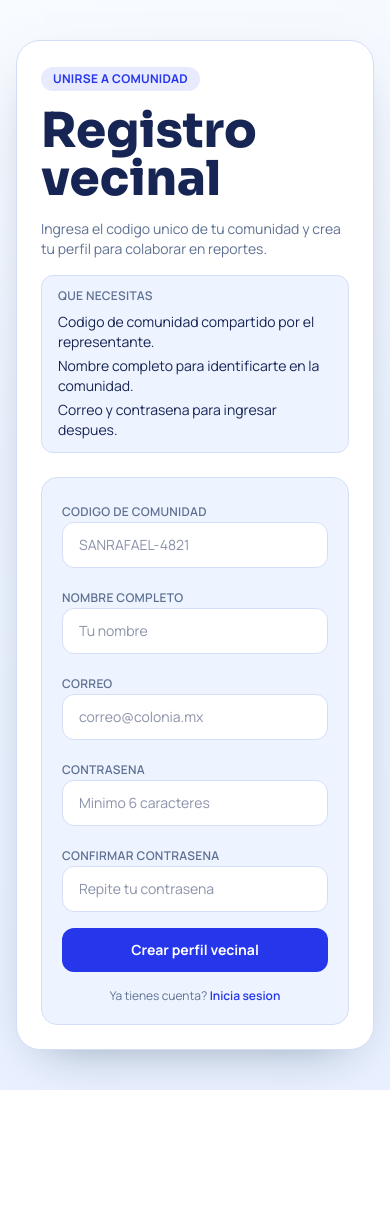
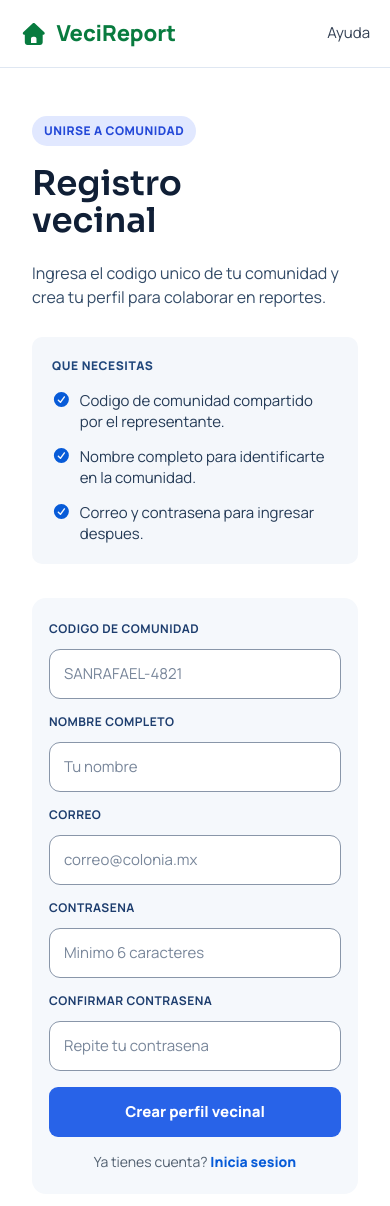
Before and after one commit to RaulHG-Dev/VeciReport, a React (Vite) app: page /unirse in a window 390 px wide. Shown: the top 1206 px of the page. Before the commit the page ends 1090 px from the top, so only its background shows below. Built offline with nearby package versions, Linux system fonts and the light colour scheme.

Commit message:
style: se cambia estilo de páginas login/registro vecinal

```diff
--- a/src/pages/public/JoinColonyPage.tsx
+++ b/src/pages/public/JoinColonyPage.tsx
@@ -1,5 +1,6 @@
 import { useState, type FormEvent } from 'react'
 import { Link, useNavigate, useSearchParams } from 'react-router-dom'
+import { CheckIcon, HomeIcon } from '../../components/ui/Icons'
 
 interface NeighborRegisterForm {
   colonyCode: string
@@ -53,99 +54,98 @@ export const JoinColonyPage = () => {
   }
 
   return (
-    <main className="min-h-screen px-4 py-10 sm:px-6 lg:px-12">
-      <section className="mx-auto grid max-w-4xl gap-6 rounded-3xl border border-border bg-surface p-6 shadow-soft lg:grid-cols-[1fr_1fr] lg:p-10">
-        <div className="space-y-4">
-          <p className="inline-flex rounded-full bg-secondary/10 px-3 py-1 text-xs font-bold uppercase tracking-wide text-secondary">
-            Unirse a comunidad
-          </p>
-          <h1 className="font-display text-5xl font-extrabold text-tertiary">Registro vecinal</h1>
-          <p className="text-sm text-muted">
+    <main className="join-page">
+      <header className="join-header"><Link to="/" className="join-brand"><HomeIcon /> VeciReport</Link><Link to="/login" className="join-help">Ayuda</Link></header>
+      <section className="join-shell">
+        <div className="join-intro">
+          <p className="join-eyebrow">Unirse a comunidad</p>
+          <h1>Registro<br />vecinal</h1>
+          <p className="join-description">
             Ingresa el codigo unico de tu comunidad y crea tu perfil para colaborar en reportes.
           </p>
-          <div className="rounded-xl border border-border bg-background px-4 py-3">
-            <p className="text-xs font-semibold uppercase tracking-wide text-muted">Que necesitas</p>
-            <ul className="mt-2 space-y-1 text-sm text-tertiary">
-              <li>Codigo de comunidad compartido por el representante.</li>
-              <li>Nombre completo para identificarte en la comunidad.</li>
-              <li>Correo y contrasena para ingresar despues.</li>
+          <div className="join-requirements">
+            <p>Que necesitas</p>
+            <ul>
+              <li><CheckIcon /> Codigo de comunidad compartido por el representante.</li>
+              <li><CheckIcon /> Nombre completo para identificarte en la comunidad.</li>
+              <li><CheckIcon /> Correo y contrasena para ingresar despues.</li>
             </ul>
           </div>
         </div>
 
-        <form onSubmit={handleSubmit} className="space-y-4 rounded-2xl border border-border bg-background p-5">
+        <form onSubmit={handleSubmit} className="join-form">
           <label className="block space-y-1">
-            <span className="text-xs font-semibold uppercase tracking-wide text-muted">Codigo de comunidad</span>
+            <span>Codigo de comunidad</span>
             <input
               required
               value={form.colonyCode}
               onChange={(event) => setForm((prev) => ({ ...prev, colonyCode: event.target.value.toUpperCase() }))}
-              className="w-full rounded-xl border border-border bg-white px-4 py-3 text-sm uppercase outline-none transition focus:border-secondary"
+              className="join-input uppercase"
               placeholder="SANRAFAEL-4821"
             />
           </label>
 
           <label className="block space-y-1">
-            <span className="text-xs font-semibold uppercase tracking-wide text-muted">Nombre completo</span>
+            <span>Nombre completo</span>
             <input
               required
               value={form.fullName}
               onChange={(event) => setForm((prev) => ({ ...prev, fullName: event.target.value }))}
-              className="w-full rounded-xl border border-border bg-white px-4 py-3 text-sm outline-none transition focus:border-secondary"
+              className="join-input"
               placeholder="Tu nombre"
             />
           </label>
 
           <label className="block space-y-1">
-            <span className="text-xs font-semibold uppercase tracking-wide text-muted">Correo</span>
+            <span>Correo</span>
             <input
               type="email"
               required
               value={form.email}
               onChange={(event) => setForm((prev) => ({ ...prev, email: event.target.value }))}
-              className="w-full rounded-xl border border-border bg-white px-4 py-3 text-sm outline-none transition focus:border-secondary"
+              className="join-input"
               placeholder="correo@colonia.mx"
             />
           </label>
 
           <label className="block space-y-1">
-            <span className="text-xs font-semibold uppercase tracking-wide text-muted">Contrasena</span>
+            <span>Contrasena</span>
             <input
               type="password"
               required
               value={form.password}
               onChange={(event) => setForm((prev) => ({ ...prev, password: event.target.value }))}
-              className="w-full rounded-xl border border-border bg-white px-4 py-3 text-sm outline-none transition focus:border-secondary"
+              className="join-input"
               placeholder="Minimo 6 caracteres"
             />
           </label>
 
           <label className="block space-y-1">
-            <span className="text-xs font-semibold uppercase tracking-wide text-muted">Confirmar contrasena</span>
+            <span>Confirmar contrasena</span>
             <input
               type="password"
               required
               value={form.confirmPassword}
               onChange={(event) => setForm((prev) => ({ ...prev, confirmPassword: event.target.value }))}
-              className="w-full rounded-xl border border-border bg-white px-4 py-3 text-sm outline-none transition focus:border-secondary"
+              className="join-input"
               placeholder="Repite tu contrasena"
             />
           </label>
 
           {error && (
-            <p className="rounded-lg border border-red-200 bg-red-50 px-3 py-2 text-xs font-medium text-red-700">
+            <p className="join-error">
               {error}
             </p>
           )}
 
           <button
             type="submit"
-            className="w-full rounded-xl bg-secondary px-5 py-3 text-sm font-bold text-white transition hover:bg-tertiary"
+            className="join-submit"
           >
             Crear perfil vecinal
           </button>
 
-          <p className="text-center text-xs text-muted">
+          <p className="join-login-link">
             Ya tienes cuenta?{' '}
             <Link to="/login" className="font-semibold text-secondary hover:underline">
               Inicia sesion
--- a/src/pages/public/LoginPage.tsx
+++ b/src/pages/public/LoginPage.tsx
@@ -1,5 +1,6 @@
 import { useState, type FormEvent } from 'react'
 import { Link, useNavigate, useSearchParams } from 'react-router-dom'
+import { HomeIcon } from '../../components/ui/Icons'
 
 interface LoginForm {
   identifier: string
@@ -26,72 +27,77 @@ export const LoginPage = () => {
   }
 
   return (
-    <main className="min-h-screen px-4 py-10 sm:px-6 lg:px-12">
-      <section className="mx-auto grid max-w-4xl gap-6 rounded-3xl border border-border bg-surface p-6 shadow-soft lg:grid-cols-[1fr_1fr] lg:p-10">
-        <div className="space-y-4">
-          <p className="inline-flex rounded-full bg-secondary/10 px-3 py-1 text-xs font-bold uppercase tracking-wide text-secondary">
-            Acceso vecinal
-          </p>
-          <h1 className="font-display text-5xl font-extrabold text-tertiary">Inicia sesion</h1>
-          <p className="text-sm text-muted">
-            Gestiona reportes, notificaciones y avances de tu comunidad desde un solo lugar.
-          </p>
+    <main className="login-page">
+      <section className="login-shell">
+        <div className="login-visual">
+          <Link to="/" className="login-brand"><HomeIcon /><span>VeciReport</span></Link>
+          <div className="login-message">
+            <h1>Tu voz, tu comunidad.</h1>
+            <p>Inicia sesión para reportar incidencias, colaborar con tus vecinos y mejorar tu entorno.</p>
+          </div>
+        </div>
+
+        <div className="login-content">
+          <div className="login-heading">
+            <h2>Bienvenido de nuevo</h2>
+            <p>Por favor, ingresa tus datos para acceder a tu cuenta.</p>
+          </div>
           {colonyName && (
-            <p className="rounded-xl border border-emerald-200 bg-emerald-50 px-3 py-2 text-sm font-medium text-emerald-700">
+            <p className="login-notice login-notice-success">
               Colonia registrada: {colonyName}. Ya puedes entrar a tu panel.
             </p>
           )}
           {registrationSuccess && (
-            <p className="rounded-xl border border-blue-200 bg-blue-50 px-3 py-2 text-sm font-medium text-blue-700">
+            <p className="login-notice login-notice-info">
               Registro vecinal completado para codigo {colonyCode || 'de colonia'}. Inicia sesion para continuar.
             </p>
           )}
-        </div>
 
-        <form onSubmit={handleSubmit} className="space-y-4 rounded-2xl border border-border bg-background p-5">
+          <form onSubmit={handleSubmit} className="login-form">
           <label className="block space-y-1">
-            <span className="text-xs font-semibold uppercase tracking-wide text-muted">Correo</span>
+            <span>Correo Electrónico</span>
             <input
               required
               value={form.identifier}
               onChange={(event) => setForm((prev) => ({ ...prev, identifier: event.target.value }))}
-              className="w-full rounded-xl border border-border bg-white px-4 py-3 text-sm outline-none transition focus:border-secondary"
-              placeholder="correo@colonia.mx"
+              placeholder="ejemplo@correo.com"
             />
           </label>
 
           <label className="block space-y-1">
-            <span className="text-xs font-semibold uppercase tracking-wide text-muted">Contrasena</span>
+            <span>Contraseña</span>
             <input
               type="password"
               required
               value={form.password}
               onChange={(event) => setForm((prev) => ({ ...prev, password: event.target.value }))}
-              className="w-full rounded-xl border border-border bg-white px-4 py-3 text-sm outline-none transition focus:border-secondary"
-              placeholder="Ingresa tu contrasena"
+              placeholder="••••••••"
             />
           </label>
 
+          <div className="login-options"><label><input type="checkbox" /> <span>Recordarme</span></label><a href="#recuperar">¿Olvidaste tu contraseña?</a></div>
+
           <button
             type="submit"
-            className="w-full rounded-xl bg-secondary px-5 py-3 text-sm font-bold text-white transition hover:bg-tertiary"
+            className="login-submit"
           >
-            Entrar al panel
+            Iniciar Sesión
           </button>
 
-          <p className="text-center text-xs text-muted">
-            ¿No has registrado tu comunidad?{' '}
+          <p className="login-register">
+            ¿No tienes una cuenta?{' '}
             <Link to="/" className="font-semibold text-secondary hover:underline">
-              Hazlo aqui
+              Regístrate
             </Link>
           </p>
-          <p className="text-center text-xs text-muted">
-            ¿Eres vecino y tienes codigo?{' '}
+          <p className="login-register login-neighbor">
+            ¿Eres vecino y tienes código?{' '}
             <Link to="/unirse" className="font-semibold text-secondary hover:underline">
-              Registrate aqui
+              Regístrate aquí
             </Link>
           </p>
-        </form>
+          </form>
+        </div>
       </section>
     </main>
   )
--- a/src/styles.css
+++ b/src/styles.css
@@ -34,6 +34,138 @@
     background: linear-gradient(130deg, #f6f9ff 0%, #e8efff 52%, #edf5ff 100%);
     color: var(--color-tertiary);
   }
+}
+
+.login-page {
+  display: grid;
+  min-height: 100vh;
+  width: 100%;
+  padding: 0;
+  place-items: center;
+  background: #eef3ff;
+}
+
+.login-shell {
+  display: grid;
+  width: 100%;
+  min-height: 100vh;
+  grid-template-columns: 1fr 1fr;
+  overflow: hidden;
+  border-radius: 0;
+  background: #f9faff;
+  box-shadow: none;
+}
+
+.login-visual {
+  position: relative;
+  display: flex;
+  min-height: 100vh;
+  flex-direction: column;
+  justify-content: space-between;
+  padding: 54px 68px;
+  overflow: hidden;
+  background: linear-gradient(135deg, #e2ebffdd, #eff4ffef), url('https://images.unsplash.com/photo-1518391846015-55a9cc003b25?auto=format&fit=crop&w=1200&q=80') center/cover;
+}
+
+.login-visual::after {
+  position: absolute;
+  inset: 0;
+  background: linear-gradient(180deg, #ffffff15, #dce8ff99);
+  content: '';
+  pointer-events: none;
+}
+
+.login-brand,
+.login-message { position: relative; z-index: 1; }
+.login-brand { display: inline-flex; width: fit-content; align-items: center; gap: 12px; color: #087c3f; font-size: 27px; font-weight: 800; text-decoration: none; }
+.login-brand svg { font-size: 25px; }
+.login-message { max-width: 470px; }
+.login-message h1 { margin: 0 0 20px; color: #10233d; font-family: var(--font-display); font-size: 42px; line-height: 1.15; }
+.login-message p { max-width: 400px; margin: 0; color: #40516a; font-size: 21px; line-height: 1.5; }
+
+.login-content { display: flex; flex-direction: column; justify-content: center; padding: 64px 76px; }
+.login-heading h2 { margin: 0 0 12px; color: #101f36; font-family: var(--font-display); font-size: 34px; line-height: 1.2; }
+.login-heading p { max-width: 430px; margin: 0 0 38px; color: #526070; font-size: 18px; line-height: 1.5; }
+.login-notice { margin: -20px 0 24px; padding: 12px 15px; border-radius: 8px; font-size: 14px; line-height: 1.45; }
+.login-notice-success { border: 1px solid #b8e2c7; color: #08733b; background: #eefbf2; }
+.login-notice-info { border: 1px solid #c1d7f7; color: #1556a5; background: #eef5ff; }
+.login-form { display: grid; gap: 22px; }
+.login-form label { display: grid; gap: 9px; }
+.login-form label > span { color: #1d3048; font-size: 16px; font-weight: 600; }
+.login-form input:not([type='checkbox']) { width: 100%; min-height: 58px; padding: 0 17px; border: 2px solid #d2dccc; border-radius: 14px; outline: none; color: #24364d; background: transparent; font-family: inherit; font-size: 17px; transition: border-color .2s, box-shadow .2s; }
+.login-form input:not([type='checkbox']):focus { border-color: #0d70df; box-shadow: 0 0 0 3px #0d70df1c; }
+.login-form input::placeholder { color: #718197; }
+.login-options { display: flex; align-items: center; justify-content: space-between; margin-top: 1px; color: #40516a; font-size: 16px; }
+.login-options label { display: flex; align-items: center; gap: 8px; }
+.login-options input[type='checkbox'] { width: 20px; height: 20px; accent-color: #0d70df; }
+.login-options a { color: #075bd0; font-weight: 800; text-decoration: none; }
+.login-submit { min-height: 58px; margin-top: 4px; border: 0; border-radius: 14px; color: white; background: #075bd8; box-shadow: 0 10px 18px #075bd83b; cursor: pointer; font-family: inherit; font-size: 17px; font-weight: 800; transition: background .2s, transform .2s; }
+.login-submit:hover { background: #0649ad; transform: translateY(-1px); }
+.login-register { margin: 16px 0 0; color: #40516a; font-size: 17px; text-align: center; }
+.login-register a { color: #075bd0; }
+.login-neighbor { margin-top: -12px; font-size: 14px; }
+
+.join-page { min-height: 100vh; color: #10233d; background: #f0f5fb; }
+.join-header { display: flex; height: 82px; align-items: center; justify-content: space-between; padding: 0 32px; border-bottom: 1px solid #dfe7f2; background: #fff; }
+.join-brand { display: inline-flex; align-items: center; gap: 9px; color: #087b3f; font-size: 27px; font-weight: 800; text-decoration: none; }
+.join-brand svg { font-size: 22px; }
+.join-help { color: #344154; font-size: 15px; text-decoration: none; }
+.join-shell { display: grid; width: 100%; min-height: calc(100vh - 82px); grid-template-columns: minmax(0, 1fr) minmax(420px, 1fr); gap: clamp(38px, 7vw, 120px); align-items: center; margin: 0; padding: clamp(48px, 7vw, 100px) clamp(32px, 9vw, 160px); border-radius: 0; background: #fff; box-shadow: none; }
+.join-intro { padding: 10px 0 10px; }
+.join-eyebrow { display: inline-flex; margin: 0 0 20px; padding: 6px 12px; border-radius: 99px; color: #2449d8; background: #e1e8ff; font-size: 12px; font-weight: 800; text-transform: uppercase; letter-spacing: .04em; }
+.join-intro h1 { margin: 0 0 22px; color: #101f36; font-family: var(--font-display); font-size: 42px; line-height: 1.08; }
+.join-description { max-width: 390px; margin: 0 0 28px; color: #344c68; font-size: 17px; line-height: 1.5; }
+.join-requirements { max-width: 400px; padding: 20px; border-radius: 10px; background: #f4f7fb; }
+.join-requirements > p { margin: 0 0 15px; color: #21477b; font-size: 12px; font-weight: 800; text-transform: uppercase; letter-spacing: .05em; }
+.join-requirements ul { display: grid; gap: 14px; margin: 0; padding: 0; list-style: none; color: #243a56; font-size: 15px; line-height: 1.4; }
+.join-requirements li { display: flex; gap: 9px; align-items: flex-start; }
+.join-requirements svg { flex: 0 0 auto; margin-top: 2px; color: #075bd8; font-size: 15px; }
+.join-form { display: grid; gap: 14px; padding: 27px 25px; border-radius: 14px; background: #f5f8fc; }
+.join-form label { display: grid; gap: 7px; }
+.join-form label > span { color: #1d3d6e; font-size: 12px; font-weight: 700; text-transform: uppercase; letter-spacing: .04em; }
+.join-input { width: 100%; min-height: 50px; padding: 0 14px; border: 1px solid #8996a9; border-radius: 11px; outline: none; color: #31445f; background: #fff; font-family: inherit; font-size: 15px; transition: border-color .2s, box-shadow .2s; }
+.join-input:focus { border-color: #075bd8; box-shadow: 0 0 0 3px #075bd81c; }
+.join-input::placeholder { color: #78869a; }
+.join-error { margin: 0; padding: 10px 12px; border: 1px solid #fecaca; border-radius: 8px; color: #b42318; background: #fff1f2; font-size: 13px; }
+.join-submit { min-height: 50px; margin-top: 2px; border: 0; border-radius: 9px; color: #fff; background: #2863e8; cursor: pointer; font-family: inherit; font-size: 15px; font-weight: 800; transition: background .2s, transform .2s; }
+.join-submit:hover { background: #154cc5; transform: translateY(-1px); }
+.join-login-link { margin: 0; color: #526070; font-size: 14px; text-align: center; }
+.join-login-link a { color: #075bd8; font-weight: 800; text-decoration: none; }
+
+@media (max-width: 760px) {
+  .join-header { height: 68px; padding: 0 20px; }
+  .join-brand { font-size: 22px; }
+  .join-shell { width: 100%; min-height: calc(100vh - 68px); grid-template-columns: 1fr; gap: 24px; padding: 38px 32px; }
+  .join-intro h1 { font-size: 36px; }
+  .join-description { font-size: 16px; }
+}
+
+@media (max-width: 430px) {
+  .join-shell { width: 100%; min-height: calc(100vh - 68px); margin: 0; border-radius: 0; box-shadow: none; }
+  .join-intro h1 { font-size: 34px; }
+  .join-form { padding: 22px 17px; }
+}
+
+@media (max-width: 800px) {
+  .login-page { padding: 0; }
+  .login-shell { grid-template-columns: 1fr; }
+  .login-visual { min-height: 330px; padding: 32px 34px; }
+  .login-brand { font-size: 22px; }
+  .login-message h1 { font-size: 34px; }
+  .login-message p { font-size: 17px; }
+  .login-content { padding: 42px 34px 48px; }
+}
+
+@media (max-width: 460px) {
+  .login-page { padding: 0; }
+  .login-shell { min-height: 100vh; border-radius: 0; }
+  .login-visual { min-height: 290px; padding: 28px 24px; }
+  .login-message h1 { font-size: 30px; }
+  .login-message p { font-size: 16px; }
+  .login-content { padding: 38px 24px; }
+  .login-heading h2 { font-size: 28px; }
+  .login-heading p { margin-bottom: 28px; font-size: 16px; }
+  .login-options { align-items: flex-start; flex-direction: column; gap: 14px; font-size: 15px; }
 }
 
 .home-page {
```
